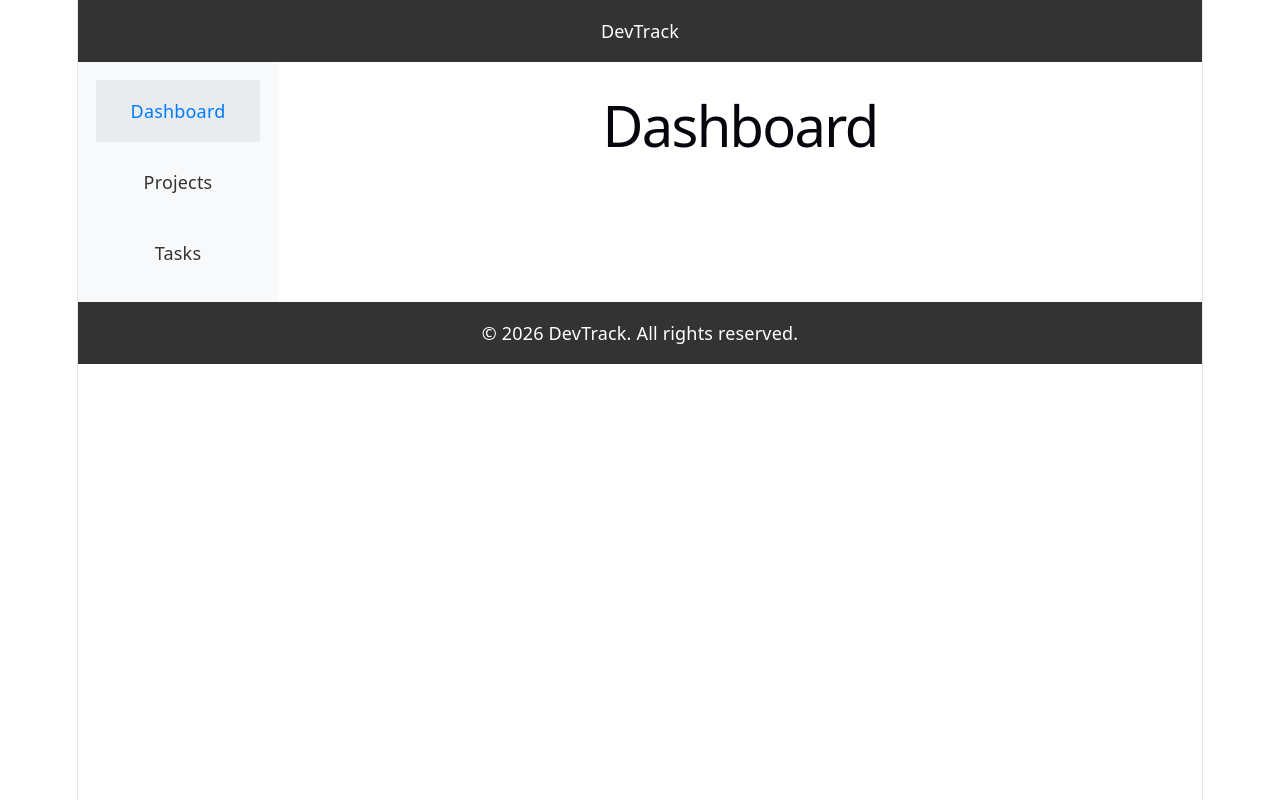
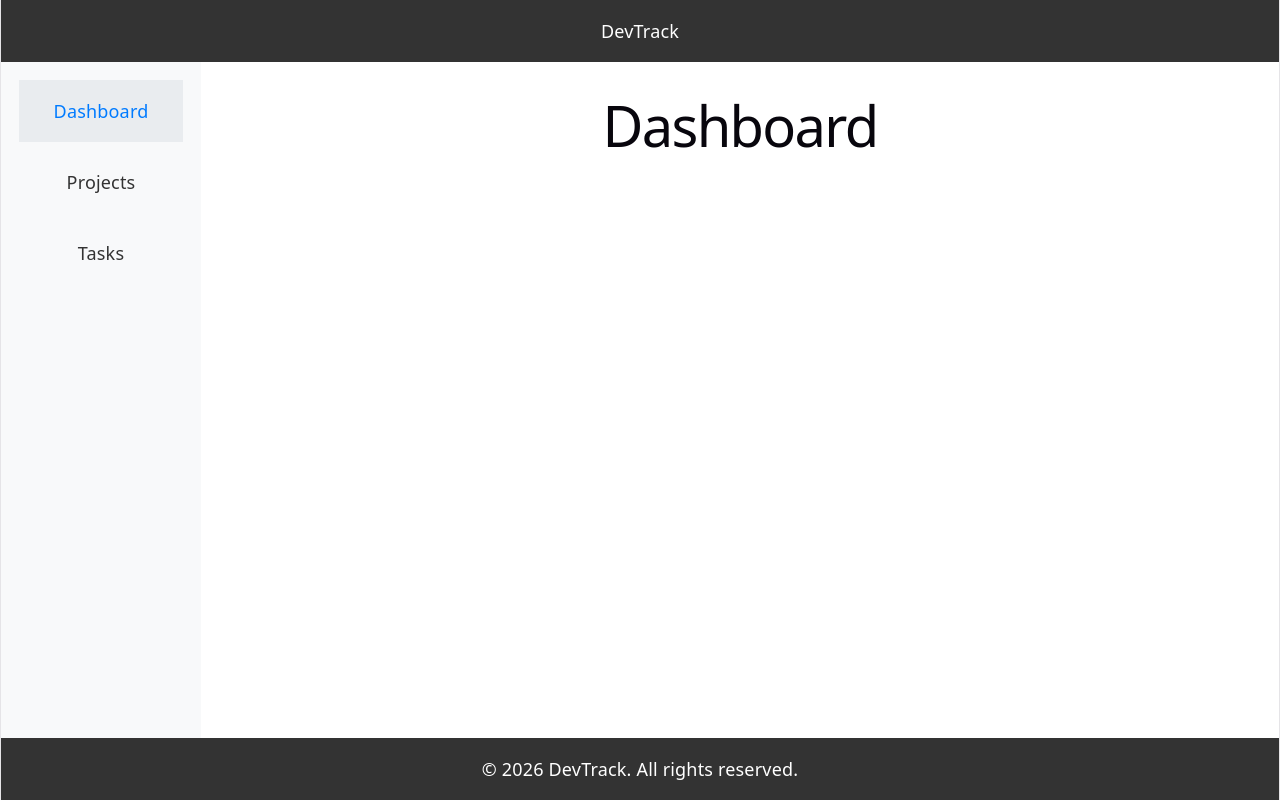
Before and after one commit to Rajat3254/DevTrack, a React app in the folder frontend/: page / in a window 1280 px wide. Built offline with nearby package versions, Linux system fonts and the light colour scheme; the HTML template or start-up script is replaced by a standard one.

Commit message:
session 3 completed

```diff
--- a/frontend/src/index.css
+++ b/frontend/src/index.css
@@ -55,7 +55,7 @@ body {
 }
 
 #root {
-  width: 1126px;
+  width: 100%;
   max-width: 100%;
   margin: 0 auto;
   text-align: center;
--- a/frontend/src/styles/Layout.css
+++ b/frontend/src/styles/Layout.css
@@ -1,4 +1,5 @@
 .layout-content{
+    flex: 1;
     display: flex;
     flex-direction: row;
 }
```
Also changed, not shown: 1 other file (tests, documents, lock files or other folders).
